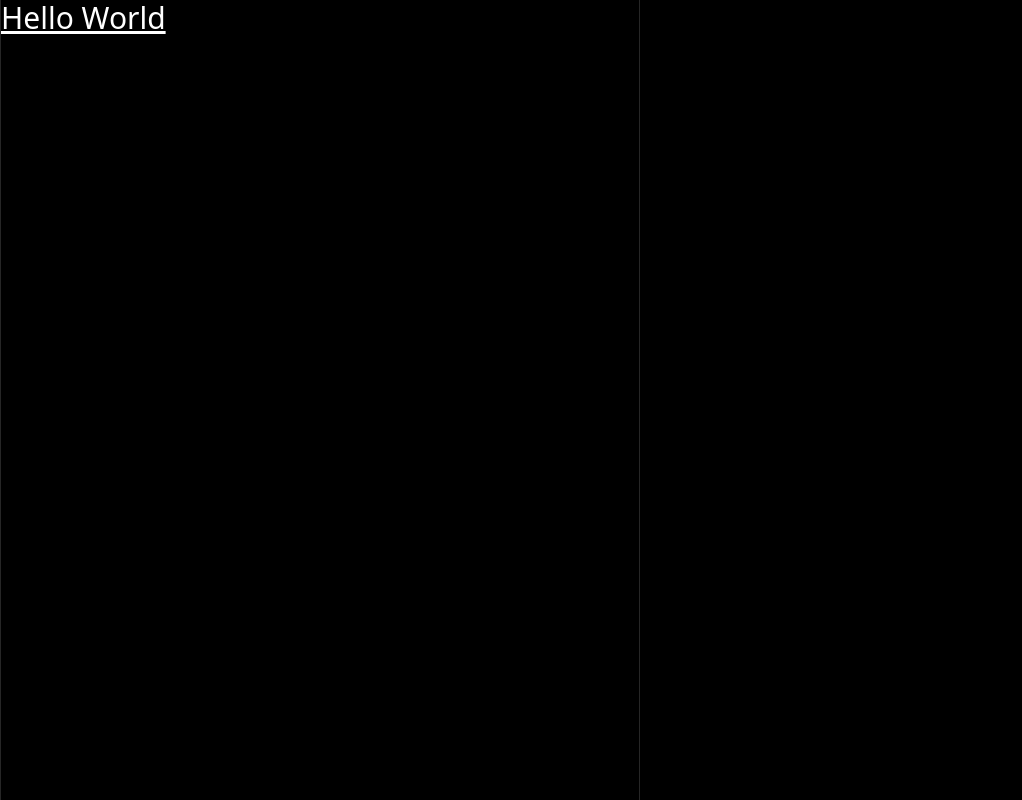
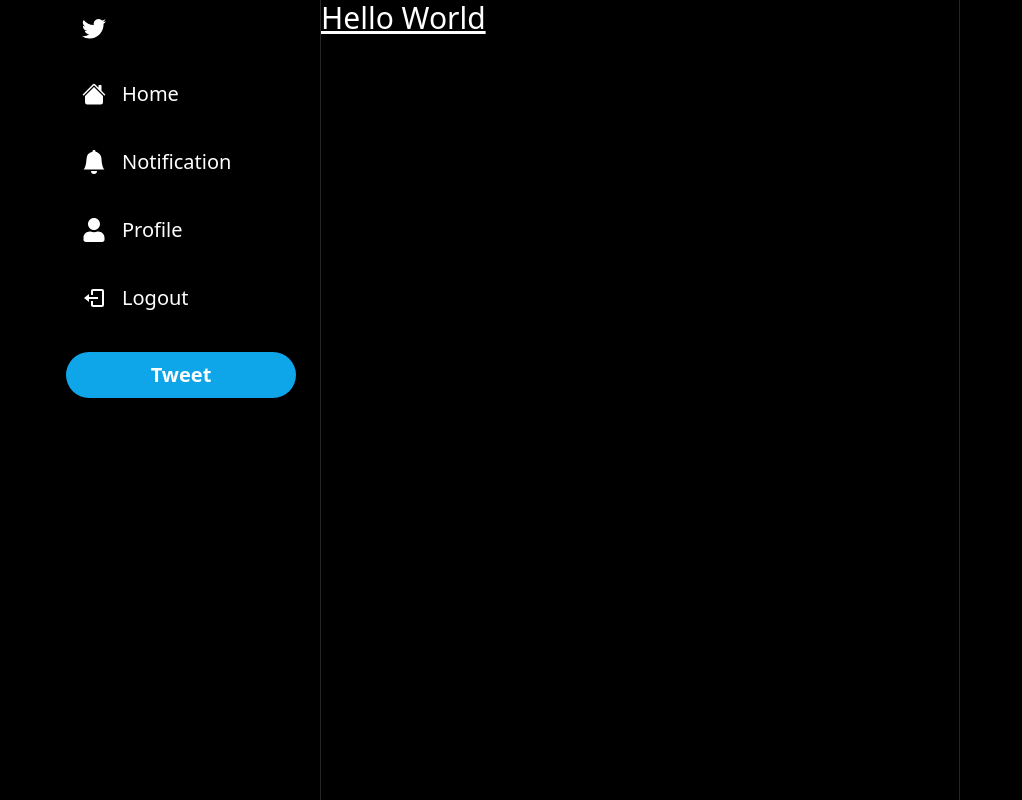
Before and after one commit to sushantskb/Twitter-Clone, a Next.js app: page / in a window 1280 px wide. Shown: the whole page, without its empty margins (0-1022 px from the left). Built offline with nearby package versions, Linux system fonts and the light colour scheme.

Commit message:
added the side bar component

```diff
--- a/components/Layout.tsx
+++ b/components/Layout.tsx
@@ -1,4 +1,5 @@
 import React from "react";
+import Sidebar from "@/components/layouts/Sidebar";
 interface LayoutProps {
   children: React.ReactNode;
 }
@@ -7,7 +8,7 @@
     <div className="h-screen bg-black">
       <div className="container h-full mx-auto xl:px-30 max-w-full">
         <div className="grid grid-cols-4 h-full">
-
+          <Sidebar />
           <div className="col-span-3 lg:col-span-2 border-x-[1px] border-neutral-800">
             {children}
           </div>
--- /dev/null
+++ b/components/layouts/Sidebar.tsx
@@ -0,0 +1,48 @@
+import React from "react";
+import { BsBellFill, BsHouseFill } from "react-icons/bs";
+import { FaUser } from "react-icons/fa";
+import SidebarLogo from "./SidebarLogo";
+import SidebarItem from "./SidebarItem";
+import { BiLogOut } from "react-icons/bi";
+import SidebarTweetButton from "./SidebarTweetButton";
+
+const Sidebar = () => {
+  const items = [
+    {
+      label: "Home",
+      href: "/",
+      icon: BsHouseFill,
+    },
+    {
+      label: "Notification",
+      href: "/notification",
+      icon: BsBellFill,
+    },
+    {
+      label: "Profile",
+      href: "/user/123",
+      icon: FaUser,
+    },
+  ];
+  return (
+    <div className="col-span-1 h-full pr-4 md:pr-6">
+      <div className="flex flex-col items-end">
+        <div className="space-y-2 lg:w-[230px]">
+          <SidebarLogo />
+          {items.map((item) => (
+            <SidebarItem
+              key={item.href}
+              href={item.href}
+              label={item.label}
+              icon={item.icon}
+            />
+          ))}
+          <SidebarItem onClick={() => {}} icon={BiLogOut} label="Logout" />
+          <SidebarTweetButton />
+        </div>
+      </div>
+    </div>
+  );
+};
+
+export default Sidebar;
--- /dev/null
+++ b/components/layouts/SidebarItem.tsx
@@ -0,0 +1,29 @@
+import React from "react";
+import { IconType } from "react-icons";
+interface SidebarItemProps {
+  label: string;
+  href?: string;
+  icon: IconType;
+  onClick?: () => void;
+}
+const SidebarItem: React.FC<SidebarItemProps> = ({
+  href,
+  label,
+  icon: Icon,
+  onClick,
+}) => {
+  return (
+    <div className="flex flex-row items-center">
+      <div className="relative rounded-full h-14 w-14 flex items-center justify-center p-4 hover:bg-slate-300 hover:bg-opacity-10 cursor-pointer lg:hidden">
+        <Icon size={28} color="white" />
+      </div>
+
+      <div className="relative hidden lg:flex items-center gap-4 p-4 rounded-full hover:bg-slate-300 cursor-pointer">
+        <Icon size={24} color="white" />
+        <p className="hidden lg:block text-white text-xl">{label}</p>
+      </div>
+    </div>
+  );
+};
+
+export default SidebarItem;
--- /dev/null
+++ b/components/layouts/SidebarLogo.tsx
@@ -0,0 +1,16 @@
+import { useRouter } from "next/router";
+import React from "react";
+import { BsTwitter } from "react-icons/bs";
+
+const SidebarLogo = () => {
+  const router = useRouter();
+  return (
+    <div
+      className="rounded-full h-14 w-14 p-4 flex items-center justify-center hover:bg-blue-300 cursor-pointer transition"
+      onClick={() => router.push("/")}>
+      <BsTwitter size={28} color="white" />
+    </div>
+  );
+};
+
+export default SidebarLogo;
--- /dev/null
+++ b/components/layouts/SidebarTweetButton.tsx
@@ -0,0 +1,25 @@
+import { useRouter } from "next/router";
+import React from "react";
+import { FaFeather } from "react-icons/fa";
+
+const SidebarTweetButton = () => {
+  const router = useRouter();
+
+  return (
+    <div
+      onClick={() => {
+        router.push("/");
+      }}>
+      <div className="mt-6 lg:hidden rounded-full h-14 w-14 p-4 flex items-center justify-center bg-sky-500 transition cursor-pointer">
+        <FaFeather size={24} color="white" />
+      </div>
+      <div className="mt-6 hidden lg:block px-4 py-2 rounded-full bg-sky-500 cursor-pointer transition">
+        <p className="hidden lg:block text-center text-white font-semibold text-[20px]">
+          Tweet
+        </p>
+      </div>
+    </div>
+  );
+};
+
+export default SidebarTweetButton;
--- a/package.json
+++ b/package.json
@@ -11,7 +11,8 @@
   "dependencies": {
     "next": "15.1.2",
     "react": "^19.0.0",
-    "react-dom": "^19.0.0"
+    "react-dom": "^19.0.0",
+    "react-icons": "^5.4.0"
   },
   "devDependencies": {
     "@eslint/eslintrc": "^3",
```
Also changed, not shown: 1 other file (tests, documents, lock files or other folders).
